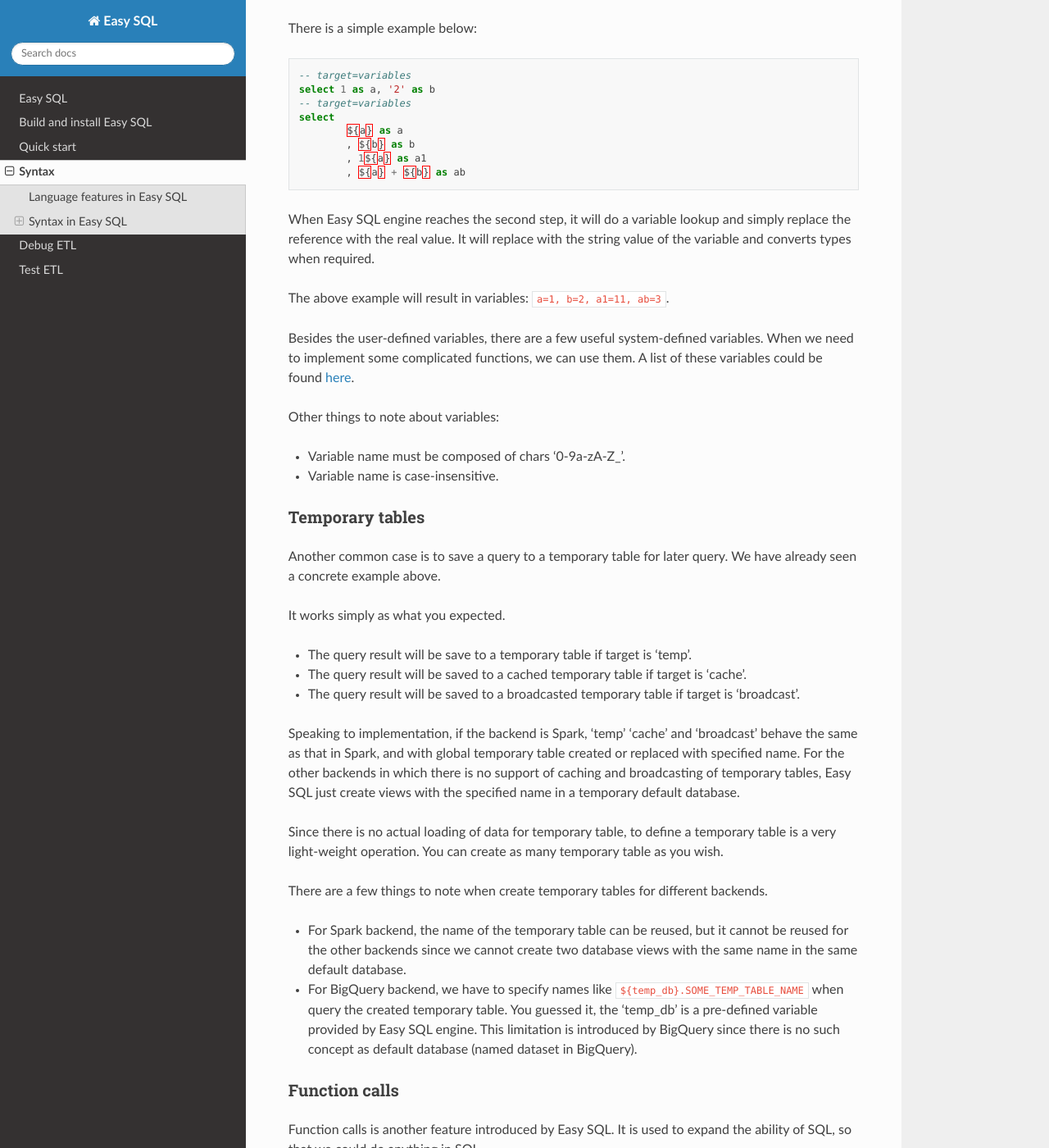
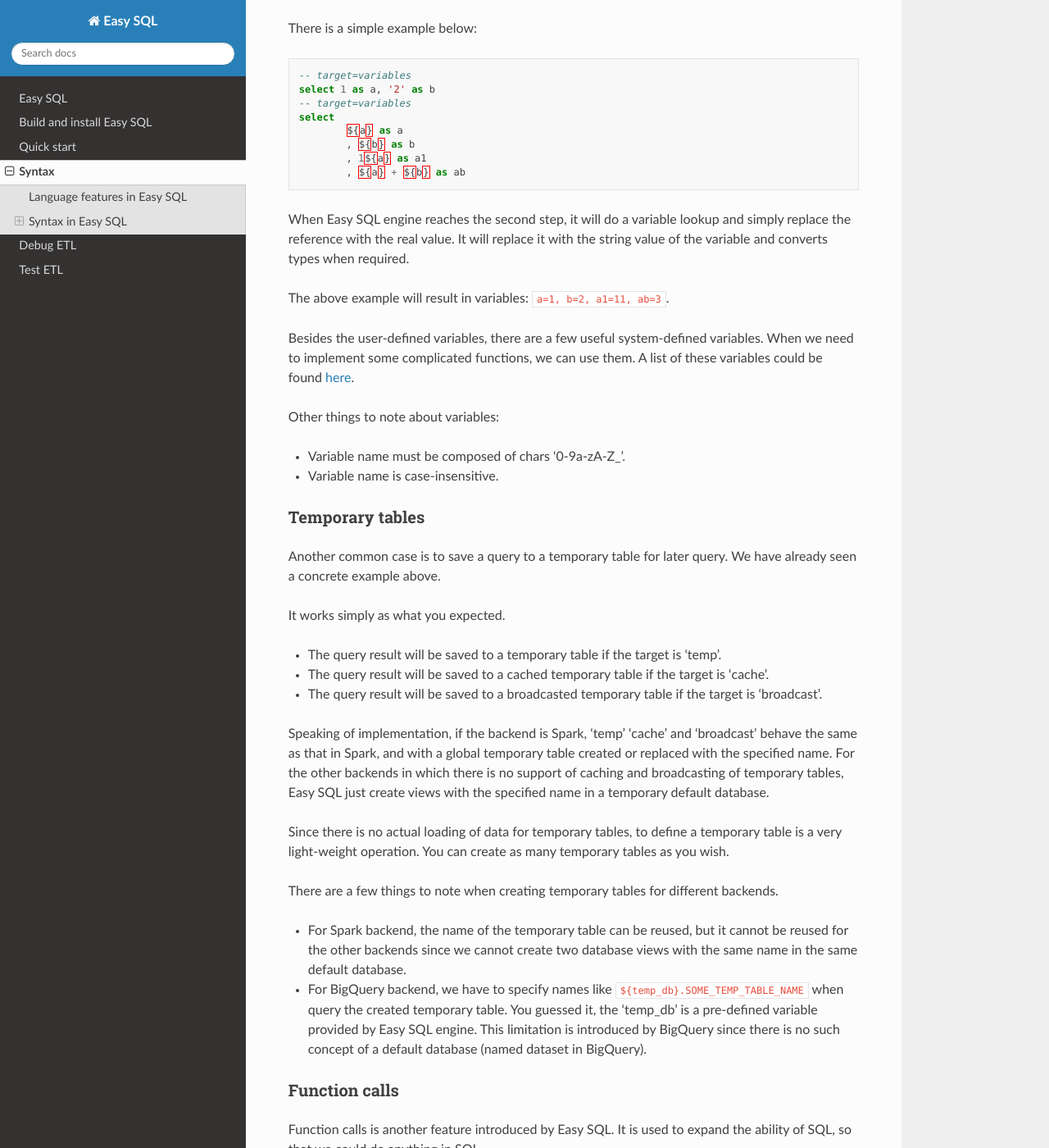
Before and after one commit to easysql/easy_sql, a Sphinx documentation site: the page built from docs/easy_sql/syntax.md, in a window 1280 px wide and 1400 px high, scrolled down 2705 px. Shown: the whole window at 82% size. Built offline with Sphinx 7.4.7 and the Read the Docs theme 2.0.0, drawn with Linux system fonts in a browser that asks for light colours; pages that are not in the unit, such as notebooks, are missing from menus; some of the changed text lies outside the part shown.

Commit message:
improve wording

````diff
--- a/docs/easy_sql/syntax.md
+++ b/docs/easy_sql/syntax.md
@@ -91,7 +91,7 @@ If you believe you got it already, please skip it.
 ### Variables
 
 Variables could be defined and modified at any step. The syntax is as the case above.
-If we'd like to modify the value of it, we can just add another `variables` target and write a query with a result of changed 'a' and 'b'.
+If we'd like to modify the value of it, we can just add another `variables` target and write a query with the result of changed 'a' and 'b'.
 A simple example is as below:
 
 ```sql
@@ -119,7 +119,7 @@ select
 ```
 
 When Easy SQL engine reaches the second step, it will do a variable lookup and simply replace the reference with the real value.
-It will replace with the string value of the variable and converts types when required.
+It will replace it with the string value of the variable and converts types when required.
 
 The above example will result in variables: `a=1, b=2, a1=11, ab=3`.
 
@@ -137,22 +137,22 @@ Another common case is to save a query to a temporary table for later query. We
 
 It works simply as what you expected.
 
-- The query result will be save to a temporary table if target is 'temp'.
-- The query result will be saved to a cached temporary table if target is 'cache'.
-- The query result will be saved to a broadcasted temporary table if target is 'broadcast'.
+- The query result will be saved to a temporary table if the target is 'temp'.
+- The query result will be saved to a cached temporary table if the target is 'cache'.
+- The query result will be saved to a broadcasted temporary table if the target is 'broadcast'.
 
-Speaking to implementation, if the backend is Spark, 'temp' 'cache' and 'broadcast' behave the same as that in Spark,
-and with global temporary table created or replaced with specified name.
+Speaking of implementation, if the backend is Spark, 'temp' 'cache' and 'broadcast' behave the same as that in Spark,
+and with a global temporary table created or replaced with the specified name.
 For the other backends in which there is no support of caching and broadcasting of temporary tables,
 Easy SQL just create views with the specified name in a temporary default database.
 
-Since there is no actual loading of data for temporary table, to define a temporary table is a very light-weight operation.
-You can create as many temporary table as you wish.
+Since there is no actual loading of data for temporary tables, to define a temporary table is a very light-weight operation.
+You can create as many temporary tables as you wish.
 
-There are a few things to note when create temporary tables for different backends.
+There are a few things to note when creating temporary tables for different backends.
 
 - For Spark backend, the name of the temporary table can be reused, but it cannot be reused for the other backends since we cannot create two database views with the same name in the same default database.
-- For BigQuery backend, we have to specify names like `${temp_db}.SOME_TEMP_TABLE_NAME` when query the created temporary table. You guessed it, the 'temp_db' is a pre-defined variable provided by Easy SQL engine. This limitation is introduced by BigQuery since there is no such concept as default database (named dataset in BigQuery).
+- For BigQuery backend, we have to specify names like `${temp_db}.SOME_TEMP_TABLE_NAME` when query the created temporary table. You guessed it, the 'temp_db' is a pre-defined variable provided by Easy SQL engine. This limitation is introduced by BigQuery since there is no such concept of a default database (named dataset in BigQuery).
 
 ### Function calls
 
````
Also changed, not shown: other parts of docs/easy_sql/syntax.md (+10 -10 lines).
